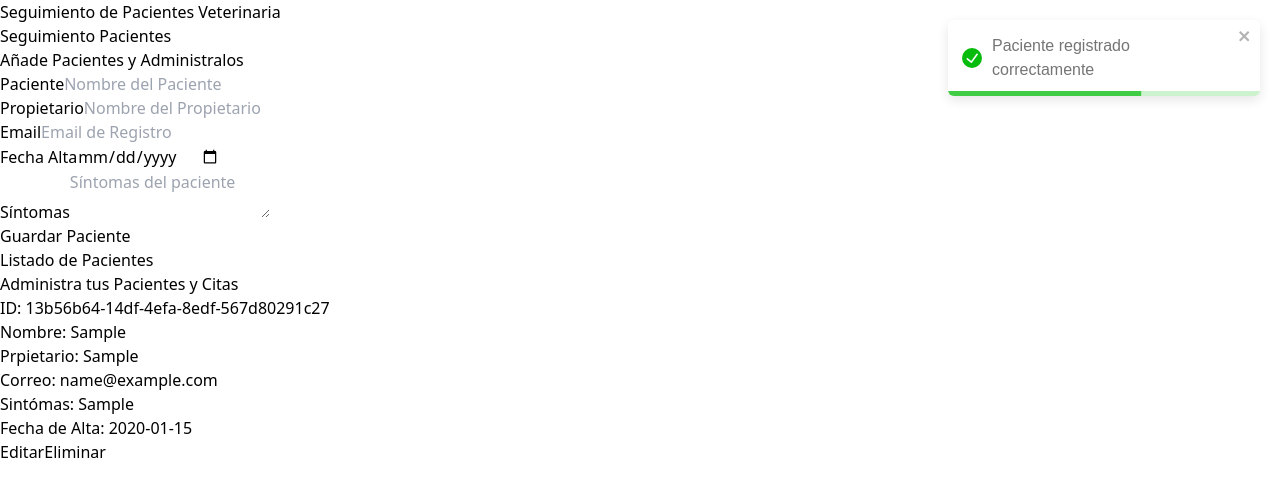
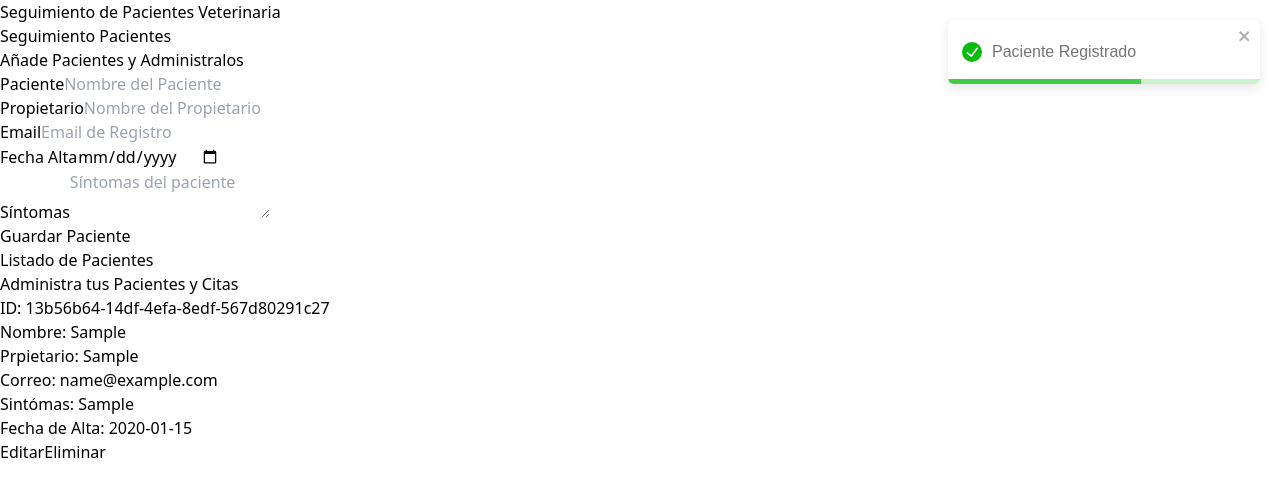
Before and after one commit to Jose-Jaime-Castaneda/manejo-pacientes-veterinaria, a React (Vite) app: page / in a window 1280 px wide. Both pictures are taken after typing "Sample", "Sample", "name@example.com", "2020-01-15", "Sample" into the empty fields and a click on the input "Guardar Paciente". Shown: the top 496 px of the page. Built offline with nearby package versions, Linux system fonts and the light colour scheme.

Commit message:
Adding toast notificatiosn when editing and removing patients

```diff
--- a/src/components/PatientDetails.tsx
+++ b/src/components/PatientDetails.tsx
@@ -1,3 +1,4 @@
+import { toast } from "react-toastify";
 import { usePatientStore } from "../store/store";
 import { Patient } from "../types";
 import PatientDetailItem from "./PatientDetailItem";
@@ -8,6 +9,12 @@ type PatientDetailsProps = {
 
 export default function PatientDetails({ patient }: PatientDetailsProps) {
     const { deletePatient, getPatientById } = usePatientStore();
+
+    const handleClic = () => {
+        deletePatient(patient.id);
+        toast.error('Paciente Eliminado')
+    }
+
     return (
         <div className=" mx-5 my-10 px-5 py-10 bg-white shadow-md rounded-xl">
             <PatientDetailItem label="ID" value={patient.id} />
@@ -25,7 +32,7 @@ export default function PatientDetails({ patient }: PatientDetailsProps) {
                 </button>
 
                 <button className=" py-2 px-10 bg-red-600 hover:bg-red-700 text-white font-bold uppercase rounded-lg"
-                    onClick={() => deletePatient(patient.id)}
+                    onClick={handleClic}
                 >
                     Eliminar
                 </button>
--- a/src/components/PatientForm.tsx
+++ b/src/components/PatientForm.tsx
@@ -23,9 +23,10 @@ export default function PatientForm() {
     const Register = (data: DraftPatient) => {
         if (activeID) {
             updatePatient(data)
+            toast.success('Paciente Actualizado')
         } else {
             addPatient(data)
-            toast.success('Paciente registrado correctamente')
+            toast.success('Paciente Registrado')
         }
         reset()
     }
```
